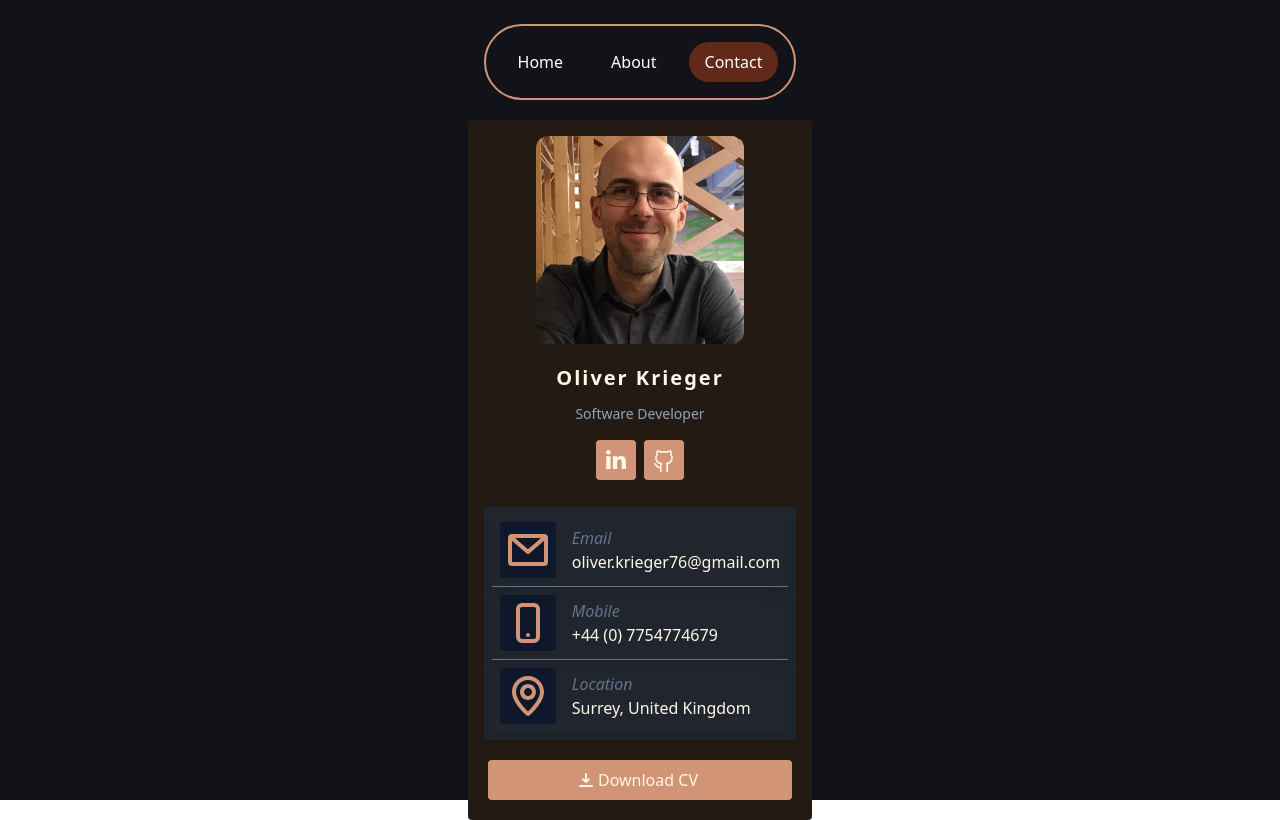
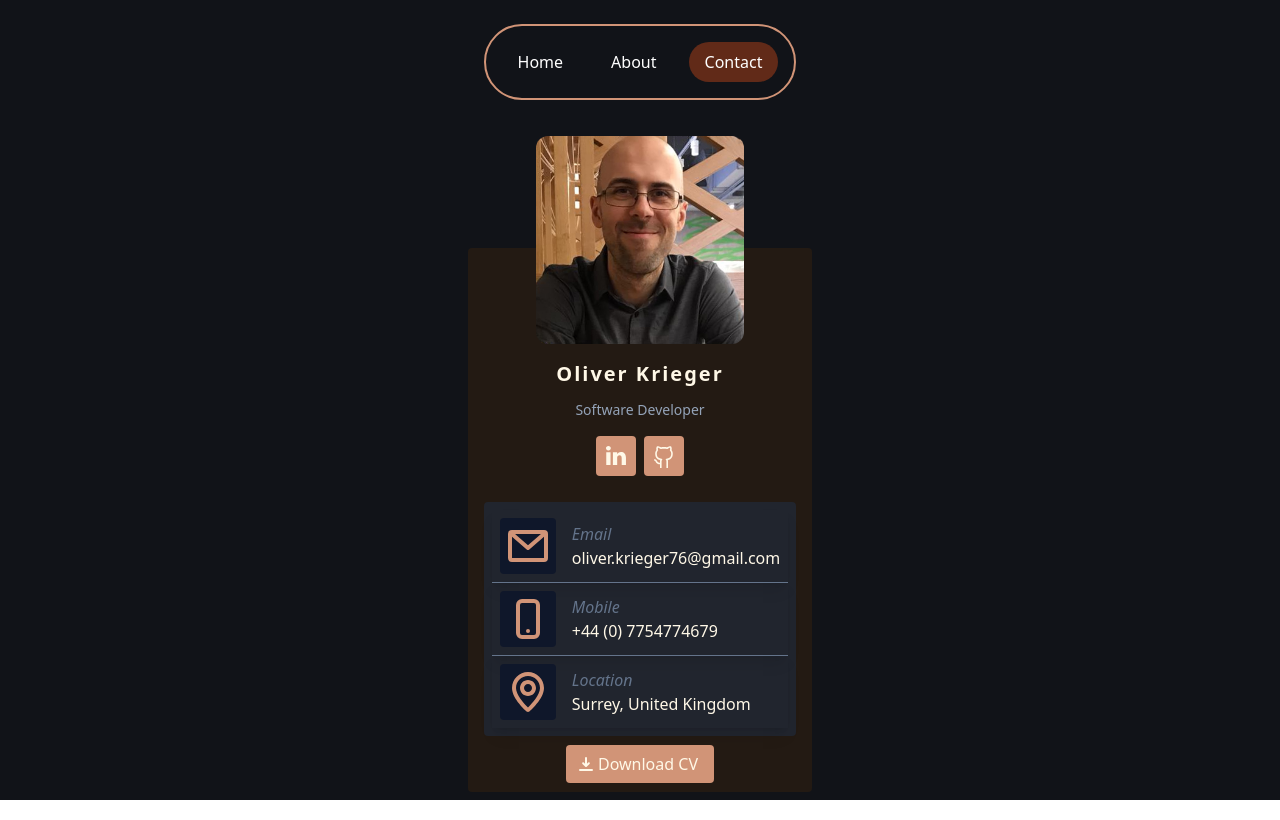
Before and after one commit to OliverKrieger/portfolio-website, a React (Vite) app: page / in a window 1280 px wide. Both pictures are taken after a click on the button "Contact". Built offline with nearby package versions, Linux system fonts and the light colour scheme.

Commit message:
overflow image

```diff
--- a/src/pages/Contact.tsx
+++ b/src/pages/Contact.tsx
@@ -15,10 +15,11 @@ import CV from '../assets/cv/Oliver Krieger CV.pdf'
 const Contact = () => {
     return (
         <div className="flex justify-center animate-slideInLeft">
-            <div className="flex flex-col text-center ... bg-bisque-825 p-4 rounded">
-                <div className='w-52 h-52 rounded-xl overflow-hidden mx-auto mb-5 relative'>
+            <div className="flex flex-col text-center ... bg-bisque-825 p-4 rounded relative mt-32">
+                <div className='w-52 h-52 rounded-xl overflow-hidden mx-auto mb-5 absolute -top-28 left-1/2 transform -translate-x-1/2'>
                     <img className='absolute top-12 left-1/2 transform -translate-x-1/2 scale-150' src={AvatarImg} />
                 </div>
+                <div className='mt-24'>
                     <h2 className="text-xl ... font-bold ... tracking-[.1em] ...">Oliver Krieger</h2>
                     <h3 className='text-sm text-slate-400 my-3'>Software Developer</h3>
                     <div className="links-container">
@@ -31,11 +32,10 @@ const Contact = () => {
                         <IconCard Icon={LocationIcon} header='Location' message='Surrey, United Kingdom' />
                     </div>
                     <a href={CV} download="Oliver Krieger CV" target="_blank" rel="noopener noreferrer" className='bg-bisque-500 ... p-2 ... m-1 ... rounded ... hover:bg-bisque-700 ... transition duration-150 ease-in-out ...'>
-                    <div className='flex justify-center'>
-                        <DownloadIcon className="w-6 h-6 text-bisque-100" />
+                        <DownloadIcon className="w-6 h-6 text-bisque-100 inline-block -mt-1" />
                         <span className='pr-2'>Download CV</span>
+                    </a>
                 </div>
-                </a>
             </div>
         </div>
     );
```
Lines whose indentation alone changed are shown as unchanged.
